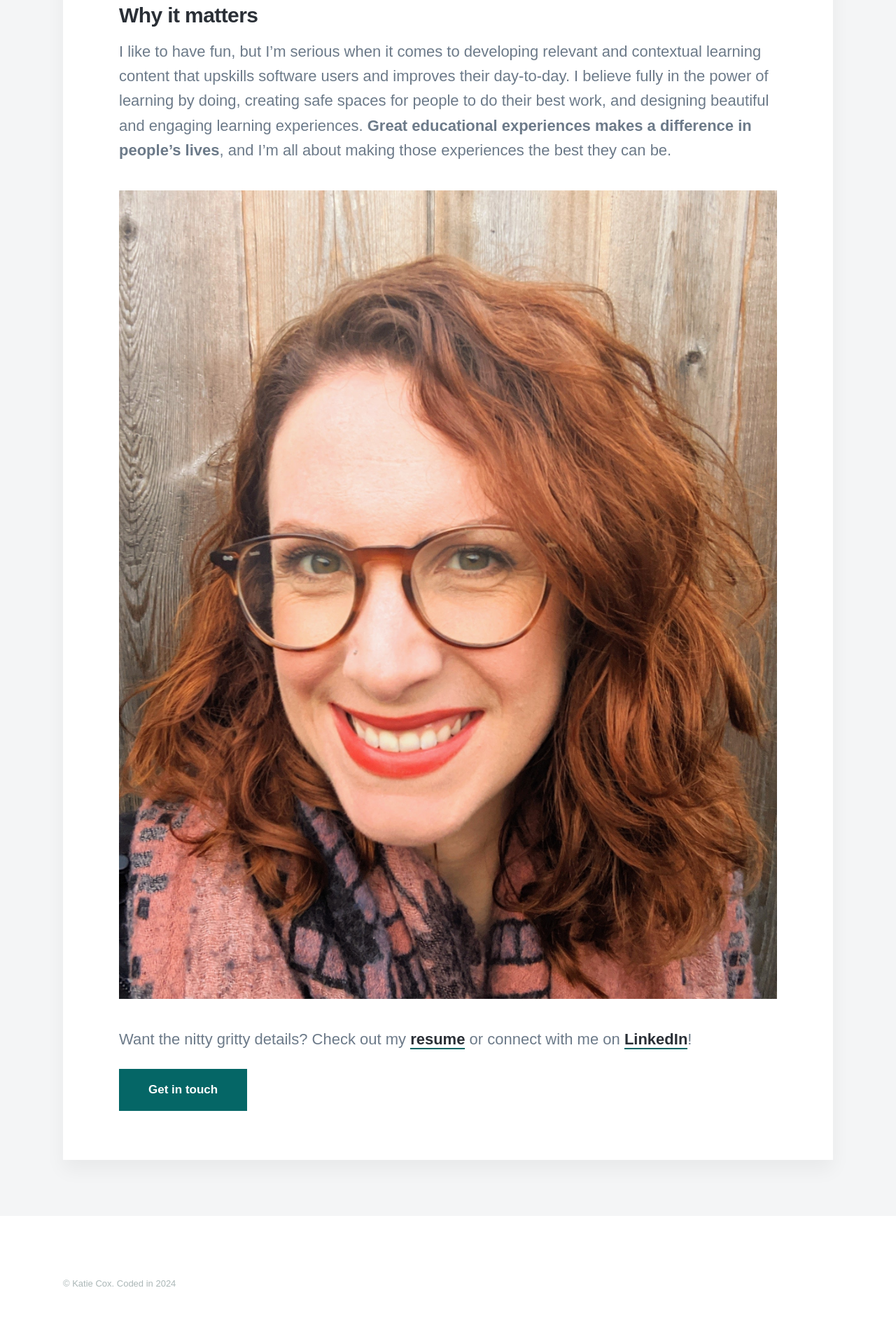
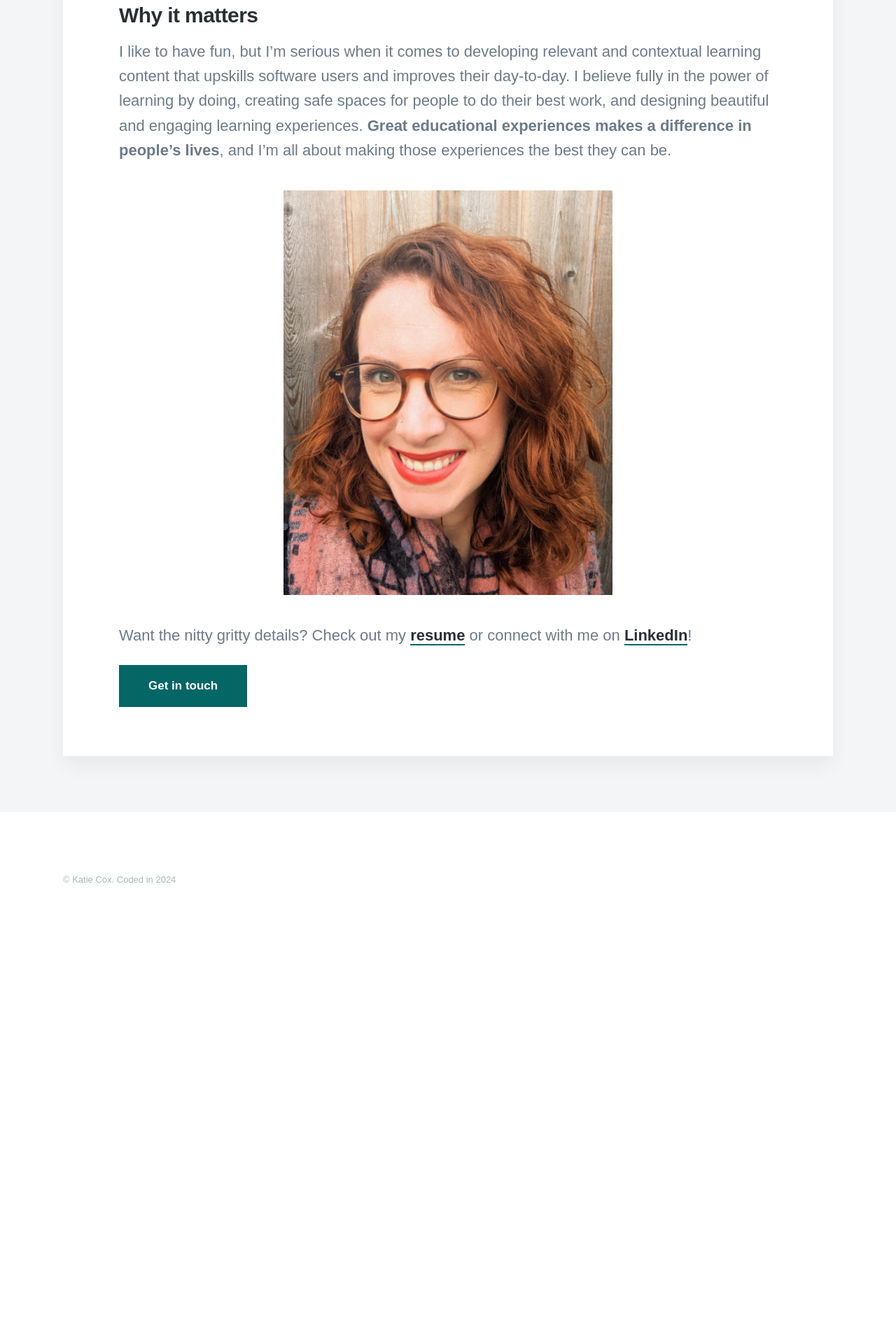
Before and after one commit to cox-katie/portfolio, a Jekyll site: the page built from _pages/about.md, in a window 1280 px wide. Shown: the part 1222-3142 px from the top of the page at 70% size. Built offline with Jekyll 4.4.1, drawn with Linux system fonts in a browser that asks for light colours; nearby versions of some CDN libraries; some web fonts are replaced; after the commit the page ends 2565 px from its top, so only the background shows below that.

Commit message:
Update about.md

```diff
--- a/_pages/about.md
+++ b/_pages/about.md
@@ -17,8 +17,8 @@ I've been in the field of corporate learning for over 10 years. In that time, I
 ### Why it matters
 I like to have fun, but I'm serious when it comes to developing relevant and contextual learning content that upskills software users and improves their day-to-day. I believe fully in the power of learning by doing, creating safe spaces for people to do their best work, and designing beautiful and engaging learning experiences. **Great educational experiences makes a difference in people's lives**, and I'm all about making those experiences the best they can be.
 
+<img src="/images/OG-profile.jpg" alt="This is me!" width="50%"/>
 
-![This is me](/images/OG-profile.jpg)
 
 Want the nitty gritty details? Check out my [resume](https://katieslearnings.com/assets/Katie-Cox-resume.pdf) or connect with me on <a href="https://www.linkedin.com/in/katiecox85/">LinkedIn</a>!
 
```
